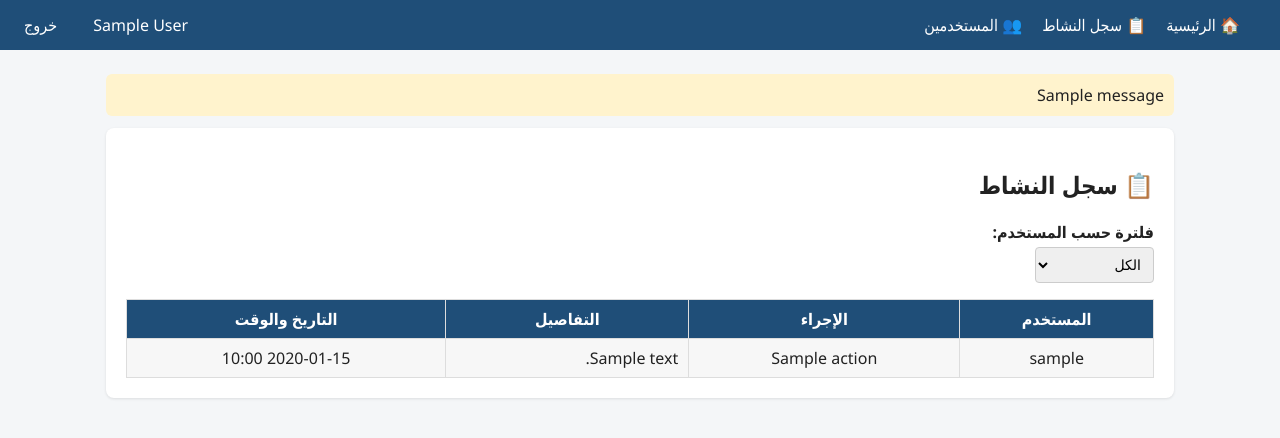
After one commit to kadamos2012/accounting-webapp, a Flask app: page /activity-log in a window 1280 px wide. The commit adds this page. Shown: the top 438 px of the page. Run offline with Flask 3, Linux system fonts and the light colour scheme; the visitor is signed in with stand-in values (Sample User, id 1); one stand-in notice (Sample message) is shown; a database or web service that is not in the repository returns one stand-in record (values such as "Sample title"); some libraries are stand-ins or nearby versions.

Commit message:
Add multi-user authentication with activity logging

```diff
--- a/app.py
+++ b/app.py
@@ -17,35 +17,58 @@ import add_price_change
 import health_check
 import undo_last_import
 import excel_export
+import users as users_module
 from flask import send_file
 
 app = Flask(__name__)
 app.secret_key = os.environ.get("SECRET_KEY", "dev-secret-change-this-in-production")
 
-APP_PASSWORD = os.environ.get("APP_PASSWORD", "changeme")
-
 
 def login_required(f):
     @wraps(f)
     def wrapper(*args, **kwargs):
-        if not session.get("logged_in"):
+        if not session.get("username"):
             return redirect(url_for("login"))
         return f(*args, **kwargs)
     return wrapper
 
 
+def admin_required(f):
+    @wraps(f)
+    def wrapper(*args, **kwargs):
+        if not session.get("is_admin"):
+            flash("هذه الصفحة للمدير فقط")
+            return redirect(url_for("dashboard"))
+        return f(*args, **kwargs)
+    return wrapper
+
+
+def log(action, details=""):
+    """يسجّل نشاط المستخدم الحالي فى سجل النشاط"""
+    if session.get("username"):
+        users_module.log_activity(session["username"], action, details)
+
+
 @app.route("/login", methods=["GET", "POST"])
 def login():
     if request.method == "POST":
-        if request.form.get("password") == APP_PASSWORD:
-            session["logged_in"] = True
+        username = request.form.get("username", "").strip()
+        password = request.form.get("password", "")
+        user = users_module.verify_login(username, password)
+        if user:
+            session["username"] = user["username"]
+            session["display_name"] = user["display_name"]
+            session["is_admin"] = bool(user["is_admin"])
+            users_module.log_activity(username, "تسجيل دخول")
             return redirect(url_for("dashboard"))
-        flash("كلمة السر غلط")
+        flash("اسم المستخدم أو كلمة السر غلط")
     return render_template("login.html")
 
 
 @app.route("/logout")
 def logout():
+    if session.get("username"):
+        users_module.log_activity(session["username"], "تسجيل خروج")
     session.clear()
     return redirect(url_for("login"))
 
@@ -77,8 +100,10 @@ def import_page():
         else:
             upload_path = os.path.join("/tmp", file.filename)
             file.save(upload_path)
-            result = import_daily_submissions.import_file(upload_path)
+            result = import_daily_submissions.import_file(upload_path, performed_by=session.get("username", ""))
             os.remove(upload_path)
+            if result.get("success"):
+                log("استيراد يومي", f"استوردت {result['added']} عميل من ملف '{file.filename}'")
     return render_template("import.html", result=result)
 
 
@@ -194,6 +219,7 @@ def treasury_page():
             conn.commit()
             conn.close()
             saved = {"movement_type": movement_type, "party": party, "amount": amount}
+            log("حركة خزنة", f"{movement_type} - {party} - {amount:,.0f}")
         else:
             flash("المبلغ لازم يكون أكبر من صفر")
 
@@ -358,8 +384,10 @@ def noshow_page():
             except ValueError:
                 penalty = 0
             message = mark_no_show.mark_no_show(nid, dep, penalty)
+            log("تسجيل غياب", f"الرقم القومى {nid}, تاريخ {dep}, غرامة {penalty:,.0f}")
         else:
             message = mark_no_show.unmark_no_show(nid, dep)
+            log("إلغاء غياب", f"الرقم القومى {nid}, تاريخ {dep}")
     return render_template("noshow.html", message=message)
 
 
@@ -488,6 +516,7 @@ def sell_prices_page():
     conn = get_connection(dict_cursor=True)
     cur = conn.cursor()
     if request.method == "POST":
+        changed = 0
         for key, value in request.form.items():
             if key.startswith("price_"):
                 row_id = key.replace("price_", "")
@@ -496,8 +525,10 @@ def sell_prices_page():
                 except ValueError:
                     price = 0
                 cur.execute("UPDATE total_sell_prices SET total_price = %s WHERE id = %s", (price, row_id))
+                changed += 1
         conn.commit()
         flash("تم حفظ التعديلات")
+        log("تعديل أسعار البيع", f"عدّل {changed} صف/صفوف فى جدول أسعار البيع")
     cur.execute("""
         SELECT id, date_from, date_to, package_code, port, destination, category, total_price
         FROM total_sell_prices ORDER BY package_code, port, destination, category
@@ -574,6 +605,7 @@ def new_route_page():
         airline = request.form.get("airline", "").strip()
         if port and dest and airline:
             result = add_new_route.add_route(port, dest, airline)
+            log("إضافة خط سير", f"{port} -> {dest} ({airline})")
     return render_template("new_route.html", result=result,
                             ports=get_known_ports(), destinations=get_known_destinations(),
                             airlines=get_names("airlines"))
@@ -595,6 +627,7 @@ def charter_page():
         if result["success"] and request.form.get("recalculate"):
             recalc = add_charter_booking.recalculate_flight(flight, dep)
             result["message"] += f" تم إعادة حساب {recalc['updated']} حجز موجود بالفعل على هذه الرحلة."
+        log("حجز شارتر", f"رحلة {flight} فى {dep}, شركة {airline}, تكلفة {cost:,.0f}")
     return render_template("charter.html", result=result, airlines=get_names("airlines"))
 
 
@@ -616,10 +649,12 @@ def price_change_page():
             dest = request.form.get("destination", "").strip()
             add_price_change.add_sell_price_change(package, port, dest, category, value, eff_date)
             result = f"تم تسجيل سعر بيع جديد ({value:,.0f}) سارٍ من {eff_date}."
+            log("سعر بيع جديد", f"{package} / {port}->{dest} / {category}: {value:,.0f} من {eff_date}")
         else:
             component = request.form.get("component", "").strip()
             add_price_change.add_service_cost_change(package, component, category, value, eff_date)
             result = f"تم تسجيل تكلفة جديدة ({value:,.0f}) سارية من {eff_date}."
+            log("تكلفة جديدة", f"{package} / {component} / {category}: {value:,.0f} من {eff_date}")
     return render_template("price_change.html", result=result, packages=get_package_codes(),
                             ports=get_known_ports(), destinations=get_known_destinations())
 
@@ -639,7 +674,40 @@ def undo_import_page():
     if request.method == "POST":
         result = undo_last_import.undo_last_import()
         last = undo_last_import.get_last_import()
+        if result.get("success"):
+            log("تراجع عن استيراد", f"حذف {result['removed']} عميل من '{result['source_file']}'")
     return render_template("undo_import.html", last=last, result=result)
+
+
+@app.route("/activity-log")
+@login_required
+@admin_required
+def activity_log_page():
+    filter_user = request.args.get("user", "").strip() or None
+    entries = users_module.get_activity_log(username_filter=filter_user)
+    all_users = users_module.list_users()
+    return render_template("activity_log.html", entries=entries, all_users=all_users, filter_user=filter_user)
+
+
+@app.route("/users", methods=["GET", "POST"])
+@login_required
+@admin_required
+def users_page():
+    message = None
+    if request.method == "POST":
+        username = request.form.get("username", "").strip()
+        password = request.form.get("password", "").strip()
+        display_name = request.form.get("display_name", "").strip()
+        is_admin = bool(request.form.get("is_admin"))
+        if username and password:
+            try:
+                users_module.create_user(username, password, display_name, is_admin)
+                log("إضافة مستخدم", f"أضاف مستخدم جديد: {username}")
+                message = f"تم إنشاء المستخدم '{username}' بنجاح."
+            except Exception as e:
+                message = f"فشل الإنشاء (ربما الاسم مستخدم بالفعل): {e}"
+    all_users = users_module.list_users()
+    return render_template("users.html", all_users=all_users, message=message)
 
 
 if __name__ == "__main__":
--- /dev/null
+++ b/templates/activity_log.html
@@ -0,0 +1,27 @@
+{% extends "base.html" %}
+{% block title %}سجل النشاط{% endblock %}
+{% block content %}
+<div class="card">
+    <h2>📋 سجل النشاط</h2>
+    <form method="get" style="margin-bottom:16px;">
+        <label>فلترة حسب المستخدم:</label>
+        <select name="user" onchange="this.form.submit()">
+            <option value="">الكل</option>
+            {% for u in all_users %}
+            <option value="{{ u.username }}" {{ 'selected' if u.username == filter_user }}>{{ u.display_name }}</option>
+            {% endfor %}
+        </select>
+    </form>
+    <table>
+        <tr><th>المستخدم</th><th>الإجراء</th><th>التفاصيل</th><th>التاريخ والوقت</th></tr>
+        {% for e in entries %}
+        <tr>
+            <td>{{ e.username }}</td>
+            <td>{{ e.action }}</td>
+            <td style="text-align:right;">{{ e.details }}</td>
+            <td>{{ e.created_at.strftime('%Y-%m-%d %H:%M') }}</td>
+        </tr>
+        {% endfor %}
+    </table>
+</div>
+{% endblock %}
--- a/templates/base.html
+++ b/templates/base.html
@@ -56,12 +56,17 @@
     </style>
 </head>
 <body>
-    {% if session.logged_in %}
+    {% if session.username %}
     <div class="navbar">
         <div>
             <a href="{{ url_for('dashboard') }}">🏠 الرئيسية</a>
+            {% if session.is_admin %}
+            <a href="{{ url_for('activity_log_page') }}">📋 سجل النشاط</a>
+            <a href="{{ url_for('users_page') }}">👥 المستخدمين</a>
+            {% endif %}
         </div>
         <div>
+            <span style="margin-left:16px;">{{ session.display_name }}</span>
             <a href="{{ url_for('logout') }}">خروج</a>
         </div>
     </div>
--- a/templates/login.html
+++ b/templates/login.html
@@ -4,8 +4,10 @@
 <div class="card" style="max-width: 400px; margin: 60px auto; text-align: center;">
     <h2>نظام المحاسبة</h2>
     <form method="post">
+        <label>اسم المستخدم:</label>
+        <input type="text" name="username" style="width:100%;" autofocus>
         <label>كلمة السر:</label>
-        <input type="password" name="password" style="width: 100%;" autofocus>
+        <input type="password" name="password" style="width: 100%;">
         <br><br>
         <button type="submit" class="btn" style="width: 100%;">دخول</button>
     </form>
--- /dev/null
+++ b/users.py
@@ -0,0 +1,63 @@
+"""
+users.py - User authentication (per-person accounts instead of one shared
+password) and activity logging, so every important action is tracked with
+who did it and when.
+"""
+from werkzeug.security import generate_password_hash, check_password_hash
+from db import get_connection
+
+
+def create_user(username, password, display_name="", is_admin=False):
+    conn = get_connection()
+    cur = conn.cursor()
+    cur.execute("""
+        INSERT INTO users(username, password_hash, display_name, is_admin)
+        VALUES (%s, %s, %s, %s)
+    """, (username, generate_password_hash(password), display_name or username, int(is_admin)))
+    conn.commit()
+    conn.close()
+
+
+def verify_login(username, password):
+    """يرجّع بيانات المستخدم لو الباسورد صح، وإلا None"""
+    conn = get_connection(dict_cursor=True)
+    cur = conn.cursor()
+    cur.execute("SELECT * FROM users WHERE username = %s", (username,))
+    user = cur.fetchone()
+    conn.close()
+    if user and check_password_hash(user["password_hash"], password):
+        return user
+    return None
+
+
+def list_users():
+    conn = get_connection(dict_cursor=True)
+    cur = conn.cursor()
+    cur.execute("SELECT id, username, display_name, is_admin, created_at FROM users ORDER BY id")
+    users = cur.fetchall()
+    conn.close()
+    return users
+
+
+def log_activity(username, action, details=""):
+    conn = get_connection()
+    cur = conn.cursor()
+    cur.execute("INSERT INTO activity_log(username, action, details) VALUES (%s, %s, %s)",
+                (username, action, details))
+    conn.commit()
+    conn.close()
+
+
+def get_activity_log(limit=200, username_filter=None):
+    conn = get_connection(dict_cursor=True)
+    cur = conn.cursor()
+    if username_filter:
+        cur.execute("""
+            SELECT * FROM activity_log WHERE username = %s
+            ORDER BY id DESC LIMIT %s
+        """, (username_filter, limit))
+    else:
+        cur.execute("SELECT * FROM activity_log ORDER BY id DESC LIMIT %s", (limit,))
+    rows = cur.fetchall()
+    conn.close()
+    return rows
```
Also changed, not shown: migration_add_users.sql (added, +26 -0 lines), schema_postgres.sql (+21 -0 lines), templates/users.html (added, +36 -0 lines).
